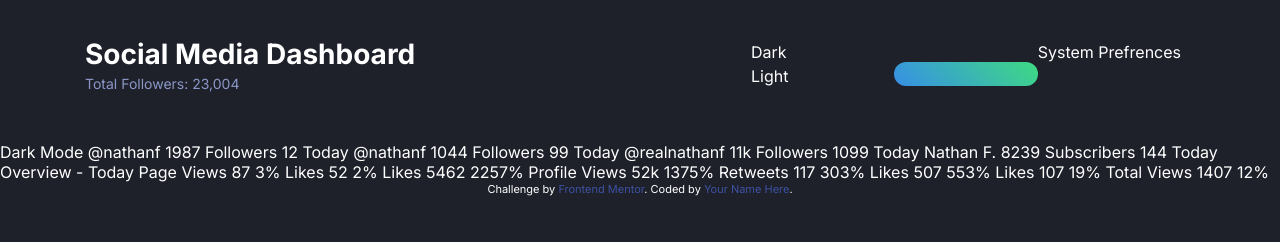
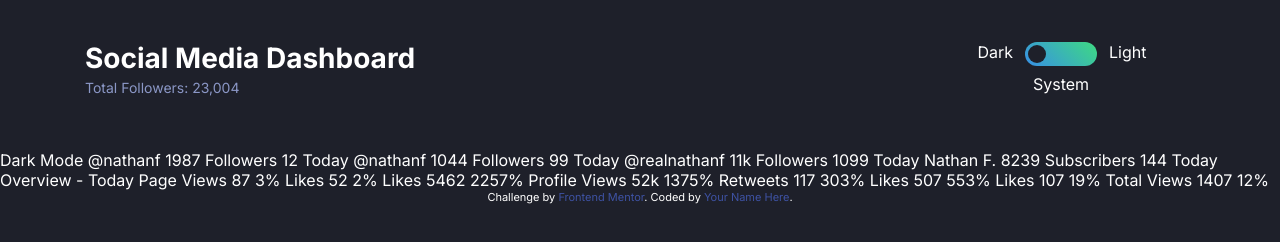
Before and after one commit to mauryahdx/FEM-Social-Media-Dashboard, a website: page index.html in a window 1280 px wide. Drawn offline with Linux system fonts and the light colour scheme.

Commit message:
added some toggle styling

```diff
--- a/app/scss/components/toggle.scss
+++ b/app/scss/components/toggle.scss
@@ -3,9 +3,32 @@
 .toggle {
     display: grid;
     grid-template-columns: repeat(3, 1fr);
+    grid-template-rows: repeat(2, 1fr);
+    gap: rem(12);
     border: none;
+
+    label {
+        &[for='dark']{
+            grid-column: 1 / 2;
+            justify-self: end;
+        }
+
+        &[for='system']{
+            grid-column: 2 / 3;
+            grid-row: 2 / 3;
+            justify-self: center;
+        }
+
+        &[for='light']{
+           grid-column: 3 / 4;
+    }}
+
     &__wrapper {
+        position: relative;
+        grid-column: 2 / 3;
+        grid-row: 1 / 3;
         height: rem(24);
+
 
 
     }
@@ -19,15 +42,26 @@
         border-radius: rem(12);
         display: block;
         height: 100%;
+        width: 100%;
+        top: 0;
+        position: absolute;
         background: linear-gradient(45deg, var(--toggle-bg-start), var(--toggle-bg-end));
     }
 
     &__button {
-        width: rem(16);
-        height: rem(16);
+        position: absolute;
+        left: rem(3);
+        top: rem(3);
+        right: 100%;
+        width: rem(18);
+        height: rem(18);
         border-radius: 50%;
-        background-color: var(--toggle);
+        background-color: var(--dark-bg);
     }
 
+    #light:checked ~ .toggle__button {
+        left:calc(100% - 23px);
+        right: 3px;
+    }
 
 }
--- a/index.html
+++ b/index.html
@@ -29,6 +29,8 @@
 
     <fieldset class="header__toggle toggle" aria-label="theme toggle" role="radiogroup">
       <label for="dark">Dark</label>
+      <label for="system">System</label>
+      <label for="light">Light</label>
       <div class="toggle__wrapper">
         <input type="radio" name="theme" id="dark" />
         <input type="radio" name="theme" id="system" checked  />
@@ -36,8 +38,6 @@
         <span aria-hidden="true" class="toggle__background"></span>
         <span aria-hidden="true" class="toggle__button"></span>
       </div>
-      <label for="system">System Prefrences</label>
-      <label for="light">Light</label>
     </fieldset>
   </header>
   <main>
```
Also changed, not shown: dist/style.css, 1 other file.
